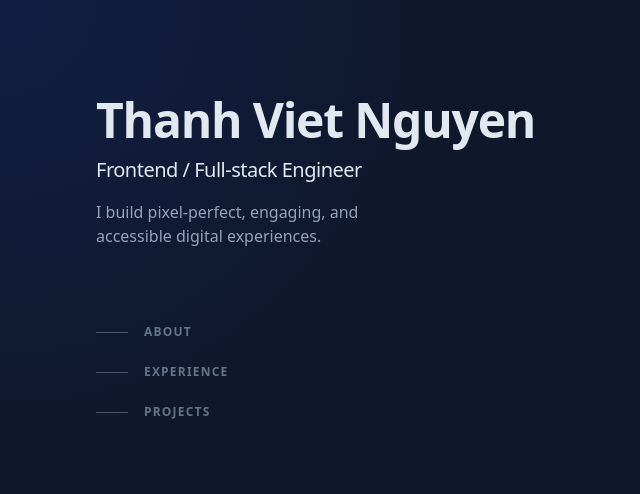
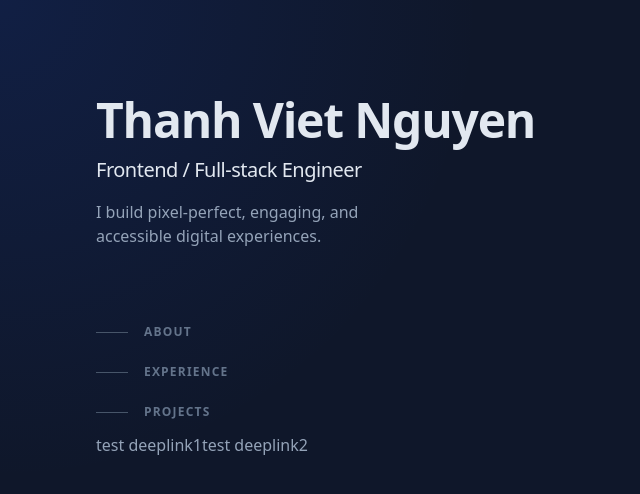
Before and after one commit to shivaluma/thanhvietnguyen.com, a Next.js app: page / in a window 1280 px wide. Shown: the top 494 px of the page, without its empty margins (0-640 px from the left). Built offline with nearby package versions, Linux system fonts and the light colour scheme.

Commit message:
chore: test deeplink

```diff
--- a/src/app/page.tsx
+++ b/src/app/page.tsx
@@ -40,6 +40,15 @@ export default function Home() {
                     Projects
                   </span>
                 </a>
+
+                <a href="xyz.be.customer://ride/home">test deeplink1</a>
+                <button
+                  onClick={() => {
+                    window.location.href = "xyz.be.customer://ride/home";
+                  }}
+                >
+                  test deeplink2
+                </button>
               </li>
             </ul>
           </nav>
```
